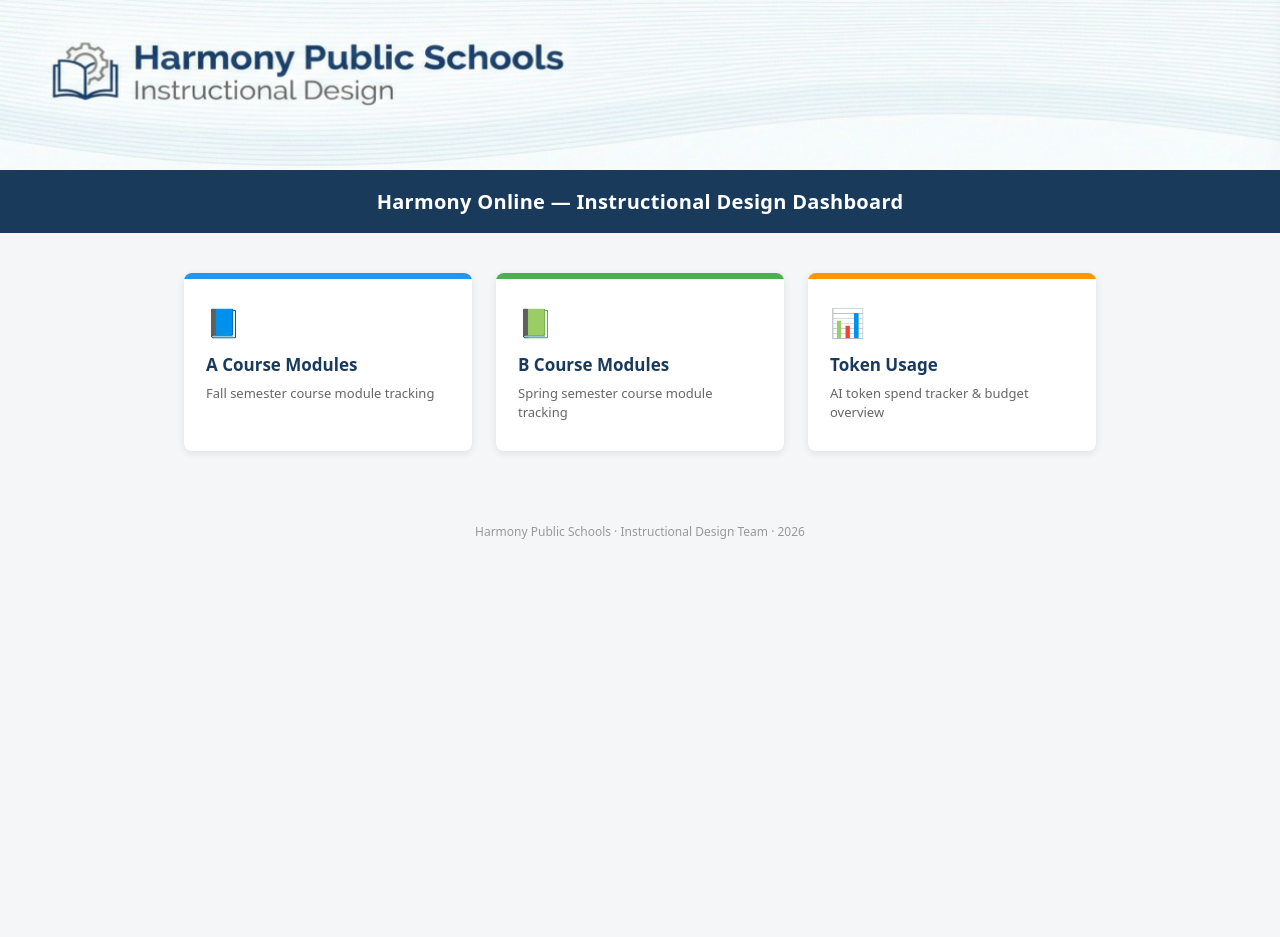
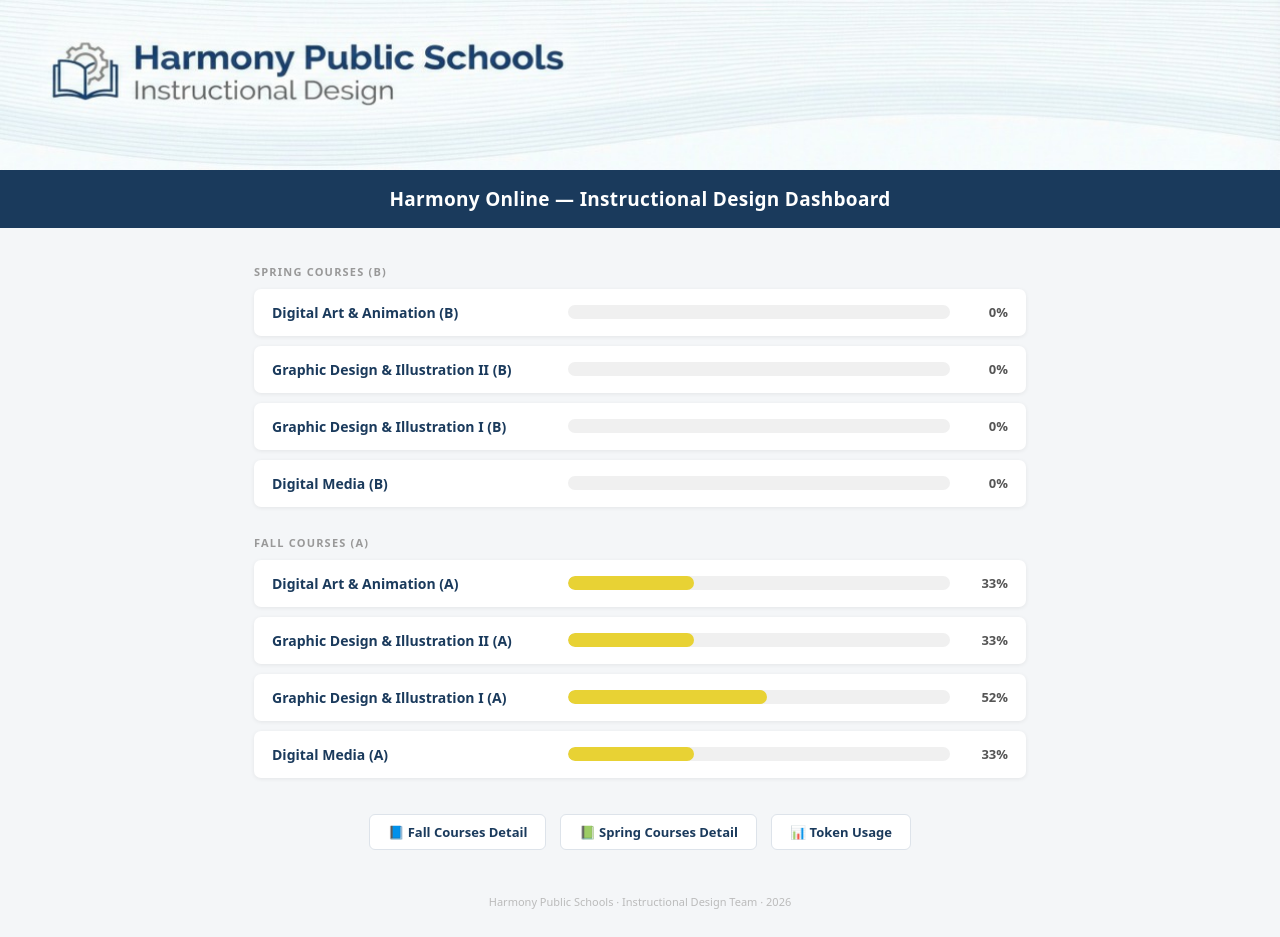
Before and after one commit to hps-idworks/harmony-course-progress, a plain HTML site: page index.html in a window 1280 px wide. Before the commit the page ends 800 px from the top, so only its background shows below. Drawn offline with Linux system fonts and the light colour scheme.

Commit message:
Rebuild index.html: course progress bars with live completion data

```diff
--- a/index.html
+++ b/index.html
@@ -11,81 +11,170 @@
     <style>
         * { box-sizing: border-box; margin: 0; padding: 0; }
         body { font-family: system-ui, -apple-system, "Segoe UI", sans-serif; background: #f4f6f8; }
+
         .banner img { width: 100%; max-height: 200px; object-fit: cover; display: block; }
+
         .header-bar {
             background: #1a3a5c;
             color: #fff;
             text-align: center;
-            padding: 18px 24px;
-            font-size: 20px;
+            padding: 16px 24px;
+            font-size: 19px;
             font-weight: 700;
             letter-spacing: 0.3px;
         }
-        .container { max-width: 960px; margin: 40px auto; padding: 0 24px; }
-        .cards { display: flex; gap: 24px; flex-wrap: wrap; justify-content: center; }
-        .card {
-            background: white;
-            border-radius: 8px;
-            box-shadow: 0 2px 8px rgba(0,0,0,0.09);
-            flex: 1 1 260px;
-            max-width: 300px;
+
+        .container { max-width: 820px; margin: 36px auto 24px; padding: 0 24px; }
+
+        .section-label {
+            font-size: 11px;
+            font-weight: 700;
+            letter-spacing: 1.2px;
+            text-transform: uppercase;
+            color: #999;
+            margin: 28px 0 10px;
+        }
+        .section-label:first-child { margin-top: 0; }
+
+        .course-row {
+            display: flex;
+            align-items: center;
+            background: #fff;
+            border-radius: 7px;
+            box-shadow: 0 1px 4px rgba(0,0,0,0.07);
+            padding: 14px 18px;
+            margin-bottom: 10px;
+            gap: 16px;
+        }
+
+        .course-name {
+            flex: 0 0 280px;
+            font-size: 14px;
+            font-weight: 600;
+            color: #1a3a5c;
+        }
+
+        .bar-wrap {
+            flex: 1;
+            background: #f0f0f0;
+            border-radius: 20px;
+            height: 14px;
             overflow: hidden;
+        }
+
+        .bar-fill {
+            height: 100%;
+            border-radius: 20px;
+            transition: width 0.4s ease;
+        }
+
+        .bar-a  { background: #e8d234; }
+        .bar-b  { background: #f0a458; }
+
+        .pct-label {
+            flex: 0 0 42px;
+            text-align: right;
+            font-size: 13px;
+            font-weight: 700;
+            color: #555;
+        }
+
+        .nav-links {
+            display: flex;
+            gap: 14px;
+            justify-content: center;
+            flex-wrap: wrap;
+            margin: 36px 0 16px;
+        }
+
+        .nav-links a {
             text-decoration: none;
-            color: inherit;
-            transition: transform 0.15s, box-shadow 0.15s;
+            font-size: 13px;
+            font-weight: 600;
+            color: #1a3a5c;
+            background: #fff;
+            border: 1px solid #dde3ea;
+            border-radius: 6px;
+            padding: 8px 18px;
+            transition: background 0.15s;
         }
-        .card:hover {
-            transform: translateY(-4px);
-            box-shadow: 0 8px 20px rgba(0,0,0,0.13);
-        }
-        .card-top { height: 6px; }
-        .card-body { padding: 24px 22px 28px; }
-        .card-icon { font-size: 28px; margin-bottom: 12px; }
-        .card-title { font-size: 17px; font-weight: 700; color: #1a3a5c; margin-bottom: 8px; }
-        .card-desc { font-size: 13px; color: #666; line-height: 1.5; }
+        .nav-links a:hover { background: #eef2f7; }
+
         footer {
             text-align: center;
-            padding: 32px 24px 24px;
-            font-size: 12px;
-            color: #999;
+            padding: 20px 24px 28px;
+            font-size: 11px;
+            color: #bbb;
         }
     </style>
 </head>
 <body>
+
     <div class="banner">
         <img src="assets/hps-banner.jpg" alt="Harmony Public Schools Banner">
     </div>
+
     <div class="header-bar">
         Harmony Online &mdash; Instructional Design Dashboard
     </div>
+
     <div class="container">
-        <div class="cards">
-            <a class="card" href="a-courses.html">
-                <div class="card-top" style="background:#2196f3;"></div>
-                <div class="card-body">
-                    <div class="card-icon">📘</div>
-                    <div class="card-title">A Course Modules</div>
-                    <div class="card-desc">Fall semester course module tracking</div>
-                </div>
-            </a>
-            <a class="card" href="b-courses.html">
-                <div class="card-top" style="background:#4caf50;"></div>
-                <div class="card-body">
-                    <div class="card-icon">📗</div>
-                    <div class="card-title">B Course Modules</div>
-                    <div class="card-desc">Spring semester course module tracking</div>
-                </div>
-            </a>
-            <a class="card" href="token-usage.html">
-                <div class="card-top" style="background:#ff9800;"></div>
-                <div class="card-body">
-                    <div class="card-icon">📊</div>
-                    <div class="card-title">Token Usage</div>
-                    <div class="card-desc">AI token spend tracker &amp; budget overview</div>
-                </div>
-            </a>
+
+        <div class="section-label">Spring Courses (B)</div>
+
+        <div class="course-row">
+            <div class="course-name">Digital Art &amp; Animation (B)</div>
+            <div class="bar-wrap"><div class="bar-fill bar-b" style="width:0%"></div></div>
+            <div class="pct-label">0%</div>
         </div>
+        <div class="course-row">
+            <div class="course-name">Graphic Design &amp; Illustration II (B)</div>
+            <div class="bar-wrap"><div class="bar-fill bar-b" style="width:0%"></div></div>
+            <div class="pct-label">0%</div>
+        </div>
+        <div class="course-row">
+            <div class="course-name">Graphic Design &amp; Illustration I (B)</div>
+            <div class="bar-wrap"><div class="bar-fill bar-b" style="width:0%"></div></div>
+            <div class="pct-label">0%</div>
+        </div>
+        <div class="course-row">
+            <div class="course-name">Digital Media (B)</div>
+            <div class="bar-wrap"><div class="bar-fill bar-b" style="width:0%"></div></div>
+            <div class="pct-label">0%</div>
+        </div>
+
+        <div class="section-label">Fall Courses (A)</div>
+
+        <div class="course-row">
+            <div class="course-name">Digital Art &amp; Animation (A)</div>
+            <div class="bar-wrap"><div class="bar-fill bar-a" style="width:33%"></div></div>
+            <div class="pct-label">33%</div>
+        </div>
+        <div class="course-row">
+            <div class="course-name">Graphic Design &amp; Illustration II (A)</div>
+            <div class="bar-wrap"><div class="bar-fill bar-a" style="width:33%"></div></div>
+            <div class="pct-label">33%</div>
+        </div>
+        <div class="course-row">
+            <div class="course-name">Graphic Design &amp; Illustration I (A)</div>
+            <div class="bar-wrap"><div class="bar-fill bar-a" style="width:52%"></div></div>
+            <div class="pct-label">52%</div>
+        </div>
+        <div class="course-row">
+            <div class="course-name">Digital Media (A)</div>
+            <div class="bar-wrap"><div class="bar-fill bar-a" style="width:33%"></div></div>
+            <div class="pct-label">33%</div>
+        </div>
+
+        <div class="nav-links">
+            <a href="a-courses.html">📘 Fall Courses Detail</a>
+            <a href="b-courses.html">📗 Spring Courses Detail</a>
+            <a href="token-usage.html">📊 Token Usage</a>
+        </div>
+
     </div>
+
     <footer>Harmony Public Schools &middot; Instructional Design Team &middot; 2026</footer>
+
 </body>
 </html>
```
